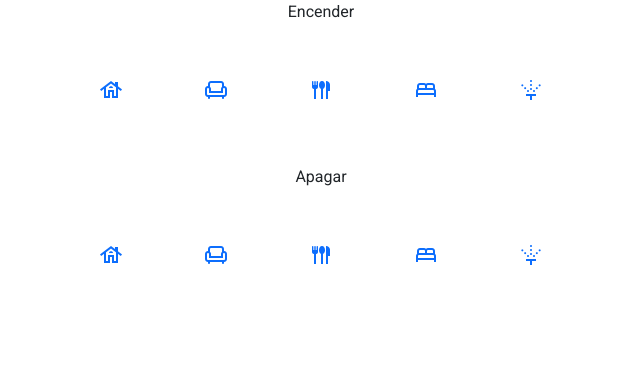
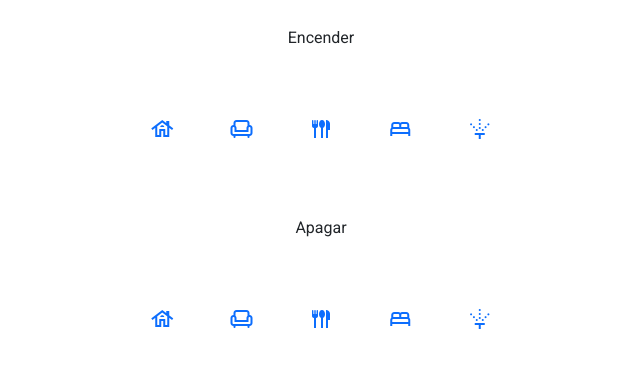
Before and after one commit to santiagofacchini/home-automation, a Flask app: page / in a window 1280 px wide. Shown: the top 368 px of the page, without its empty margins (319-959 px from the left). Run offline with Flask 2, Linux system fonts and the light colour scheme.

Commit message:
Changed padding

```diff
--- a/services/templates/main.html
+++ b/services/templates/main.html
@@ -15,23 +15,23 @@
 <body>
     <center>
         <div>
-            <center><p style="font-family: 'Roboto', sans-serif;">Encender</p></center>
-            <a style="text-decoration: none; padding: 3%;" type="button" class="material-symbols-outlined" href="/lights/all/on">house</a>
-            <a style="text-decoration: none; padding: 3%;" type="button" class="material-symbols-outlined" href="/lights/sala-de-estar/on">chair</a>
-            <a style="text-decoration: none; padding: 3%;" type="button" class="material-symbols-outlined" href="/lights/comedor/on">flatware</a>
-            <a style="text-decoration: none; padding: 3%;" type="button" class="material-symbols-outlined" href="/lights/dormitorio/on">bed</a>
-            <a style="text-decoration: none; padding: 3%;" type="button" class="material-symbols-outlined" href="/sprinklers/on">sprinkler</a>
+            <center><p style="font-family: 'Roboto', sans-serif; padding: 2%;">Encender</p></center>
+            <a style="text-decoration: none; padding: 2%;" type="button" class="material-symbols-outlined" href="/lights/all/on">house</a>
+            <a style="text-decoration: none; padding: 2%;" type="button" class="material-symbols-outlined" href="/lights/sala-de-estar/on">chair</a>
+            <a style="text-decoration: none; padding: 2%;" type="button" class="material-symbols-outlined" href="/lights/comedor/on">flatware</a>
+            <a style="text-decoration: none; padding: 2%;" type="button" class="material-symbols-outlined" href="/lights/dormitorio/on">bed</a>
+            <a style="text-decoration: none; padding: 2%;" type="button" class="material-symbols-outlined" href="/sprinklers/on">sprinkler</a>
         </div>
     </center>
     <br>
     <center>
         <div>
-            <center><p style="font-family: 'Roboto', sans-serif;">Apagar</p></center>
-            <a style="text-decoration: none; padding: 3%;" type="button" class="material-symbols-outlined" href="/lights/all/off">house</a>
-            <a style="text-decoration: none; padding: 3%;" type="button" class="material-symbols-outlined" href="/lights/sala-de-estar/off">chair</a>
-            <a style="text-decoration: none; padding: 3%;" type="button" class="material-symbols-outlined" href="/lights/comedor/off">flatware</a>
-            <a style="text-decoration: none; padding: 3%;" type="button" class="material-symbols-outlined" href="/lights/dormitorio/off">bed</a>
-            <a style="text-decoration: none; padding: 3%;" type="button" class="material-symbols-outlined" href="/sprinklers/off">sprinkler</a>
+            <center><p style="font-family: 'Roboto', sans-serif; padding: 2%;">Apagar</p></center>
+            <a style="text-decoration: none; padding: 2%;" type="button" class="material-symbols-outlined" href="/lights/all/off">house</a>
+            <a style="text-decoration: none; padding: 2%;" type="button" class="material-symbols-outlined" href="/lights/sala-de-estar/off">chair</a>
+            <a style="text-decoration: none; padding: 2%;" type="button" class="material-symbols-outlined" href="/lights/comedor/off">flatware</a>
+            <a style="text-decoration: none; padding: 2%;" type="button" class="material-symbols-outlined" href="/lights/dormitorio/off">bed</a>
+            <a style="text-decoration: none; padding: 2%;" type="button" class="material-symbols-outlined" href="/sprinklers/off">sprinkler</a>
         </div>
     </center>
 </body>
```
